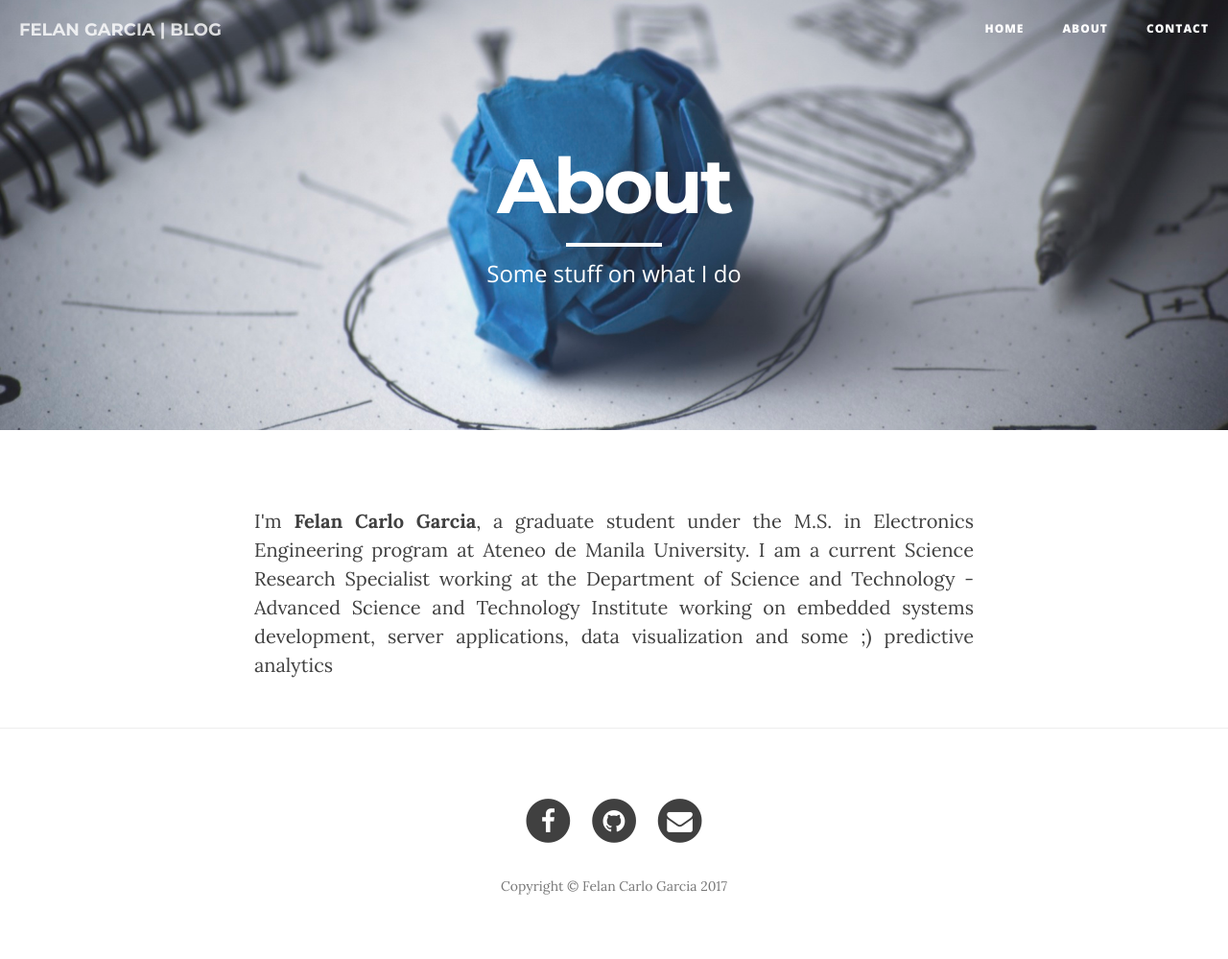
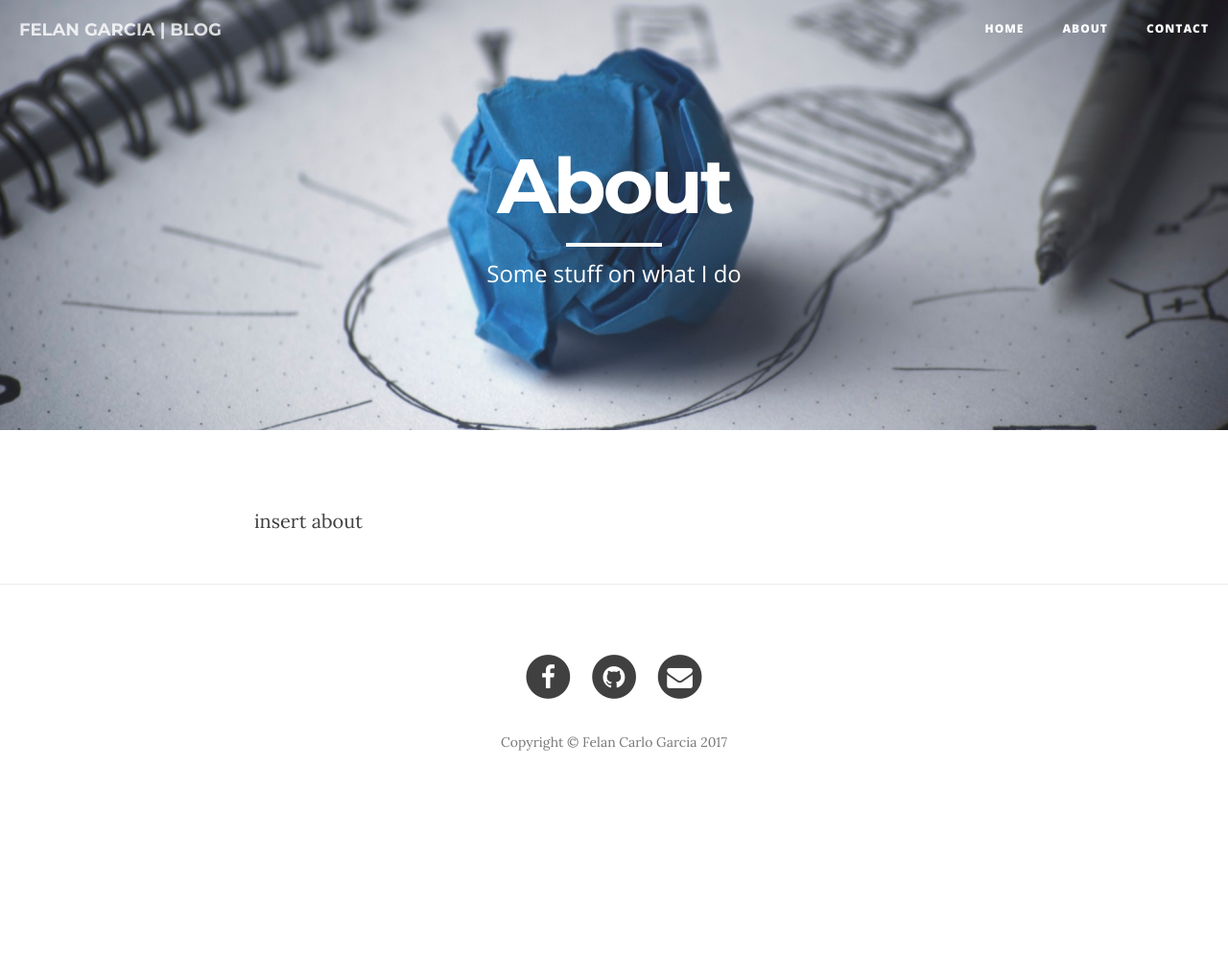
Before and after one commit to GenevieveNgo/genevievengo.github.io, a Jekyll site: the page built from about.html, in a window 1280 px wide. Shown: the whole page at 96% size. Built offline with Jekyll 4.4.1, drawn with Linux system fonts in a browser that asks for light colours; nearby versions of some CDN libraries; after the commit the page ends 900 px from its top, so only the background shows below that.

Commit message:
clone from cadrev

```diff
--- a/about.html
+++ b/about.html
@@ -5,6 +5,4 @@ description: "Some stuff on what I do"
 header-img: "img/ideasmall-bg.jpg"
 ---
 
-<p align='justify'>I'm <b>Felan Carlo Garcia</b>, a graduate student under the M.S. in Electronics Engineering program at Ateneo de Manila University.
-I am a current Science Research Specialist working at the Department of Science and Technology -  Advanced Science and Technology Institute
-working on embedded systems development, server applications, data visualization and some ;) predictive analytics</p>
+<p align='justify'>insert about</p>
```
Also changed, not shown: index.html (+37 -7 lines).
